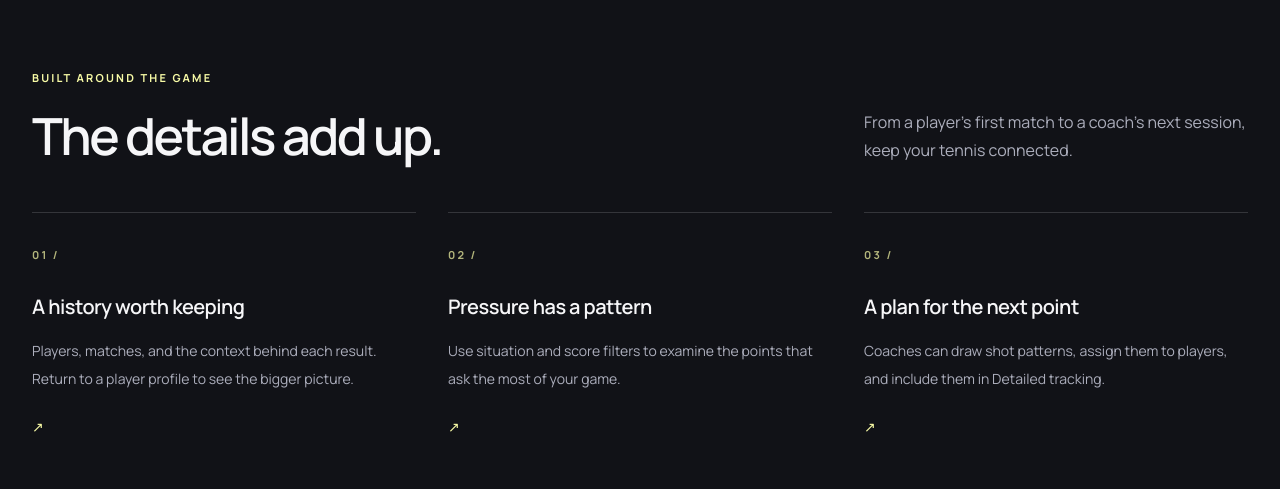
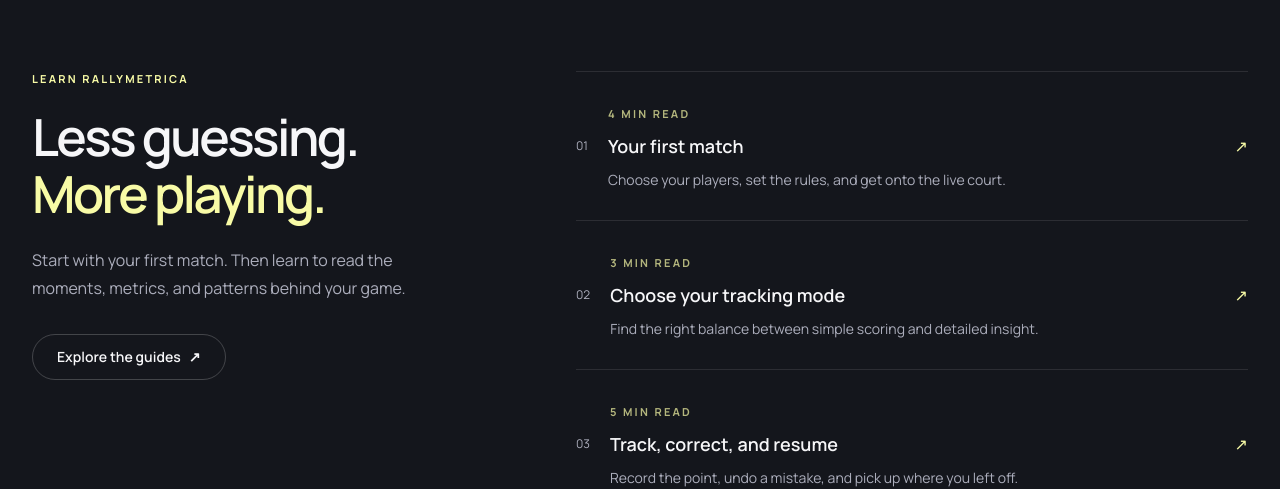
Before and after one commit to trokictech/website_rallymetrica.com, a Next.js app in the folder website/: page / in a window 1280 px wide. Shown: the part 6126-6615 px from the top of the page. Built offline with nearby package versions, Linux system fonts and the light colour scheme.

Commit message:
Update Rallymetrica website/src/app/(main)

```diff
--- a/website/src/app/(main)/page.tsx
+++ b/website/src/app/(main)/page.tsx
@@ -4,11 +4,11 @@
 import { PatternFeatures } from '@/components/PatternFeatures'
 import { Pricing } from '@/components/Pricing'
 import { PrivacyFeatures } from '@/components/PrivacyFeatures'
-import { SecondaryFeatures } from '@/components/SecondaryFeatures'
+import { StatsEngine } from '@/components/StatsEngine'
 import { LearnPreview } from '@/components/LearnPreview'
 import { CallToAction } from '@/components/CallToAction'
 import { Faqs } from '@/components/Faqs'
 
 export default function Home() {
-  return <><Hero /><PrimaryFeatures /><CoachFeatures /><PatternFeatures /><Pricing /><PrivacyFeatures /><SecondaryFeatures /><LearnPreview /><CallToAction /><Faqs /></>
+  return <><Hero /><PrimaryFeatures /><CoachFeatures /><PatternFeatures /><Pricing /><PrivacyFeatures /><StatsEngine /><LearnPreview /><CallToAction /><Faqs /></>
 }
```
